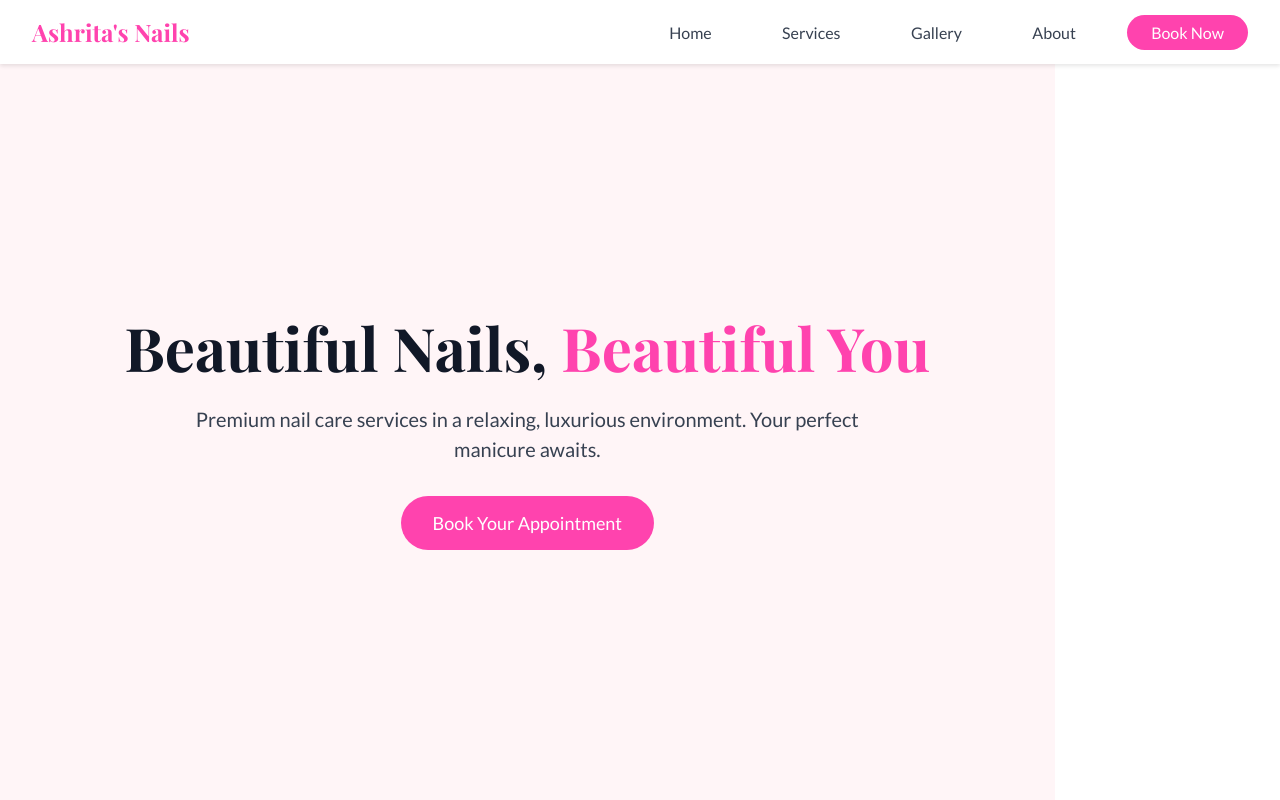
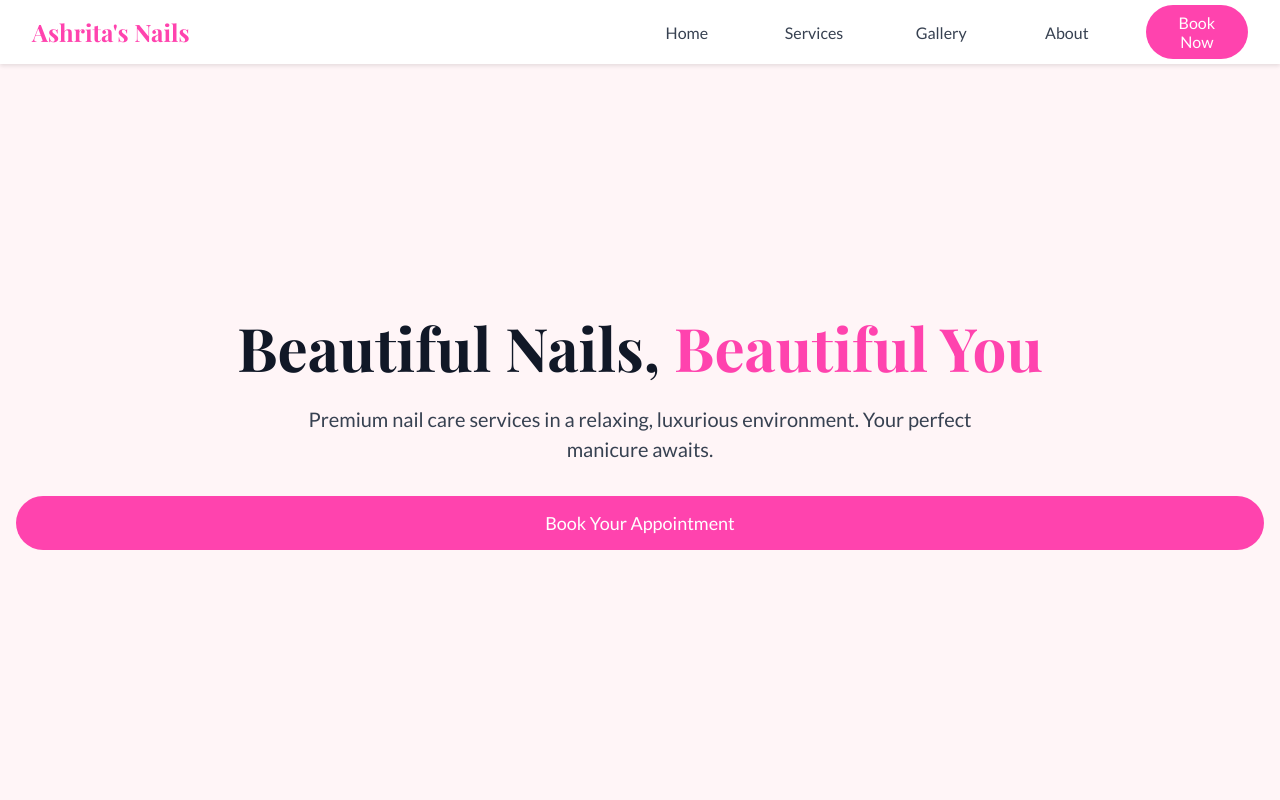
Before and after one commit to hill-ol/vite-nails, a React (Vite) app: page / in a window 1280 px wide. Shown: the top 800 px of the page. Built offline with nearby package versions, Linux system fonts and the light colour scheme.

Commit message:
Trying something else with the width

```diff
--- a/src/App.css
+++ b/src/App.css
@@ -4,6 +4,7 @@
   margin: 0;
   padding: 0;
   box-sizing: border-box;
+  width: 100%;
 }
 
 body {
--- a/src/components/Footer.tsx
+++ b/src/components/Footer.tsx
@@ -2,13 +2,12 @@ export default function Footer() {
     return (
         <footer className="footer">
             <div className="footer-container">
-                <p className="footer-brand">Luxe Nails</p>
+                <p className="footer-brand">Ashrita's Nails</p>
                 <div className="social-links">
                     <a href="#" className="social-link">Instagram</a>
                     <a href="#" className="social-link">Facebook</a>
                     <a href="#" className="social-link">TikTok</a>
                 </div>
-                <p className="copyright">© 2024 Luxe Nails. All rights reserved.</p>
             </div>
         </footer>
     );
```
Also changed, not shown: 1 other file (tests, documents, lock files or other folders).
